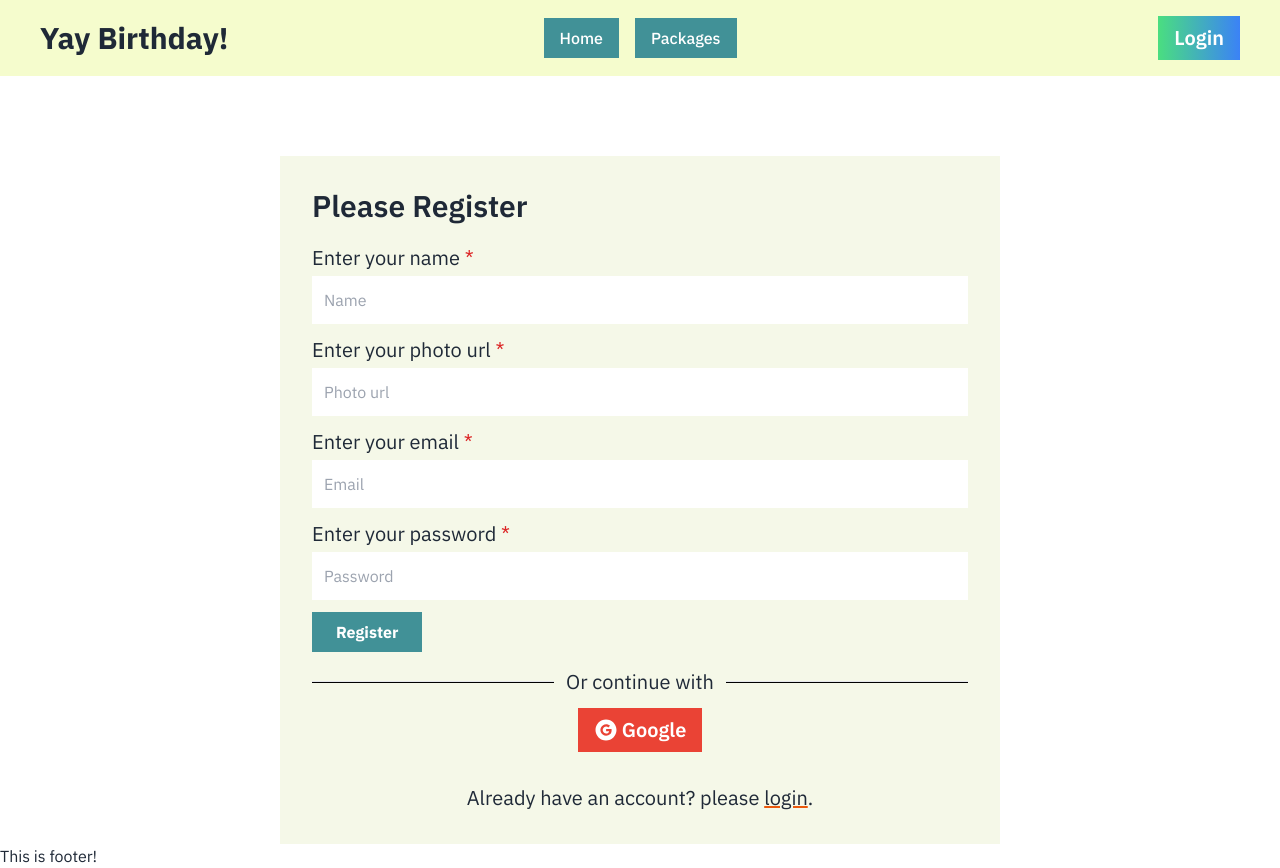
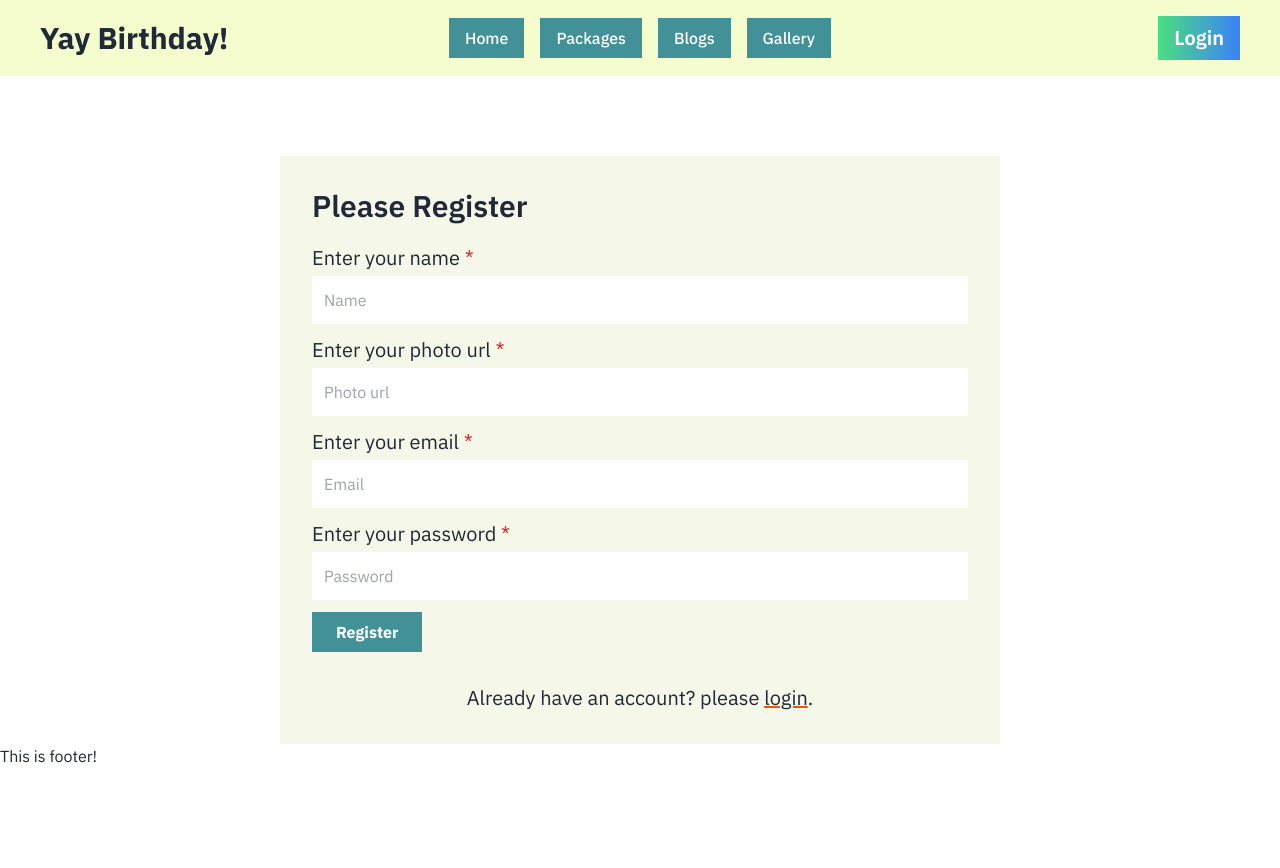
Before and after one commit to abusayed0/yay-birthday-batch8, a React (Vite) app: page /register in a window 1280 px wide. After the commit the page ends 800 px from the top, so only its background shows below. Built offline with nearby package versions, Linux system fonts and the light colour scheme.

Commit message:
added private route system

```diff
--- a/src/components/context-provider/AuthProvider.jsx
+++ b/src/components/context-provider/AuthProvider.jsx
@@ -3,9 +3,13 @@ import PropTypes from 'prop-types';
 
 export const AuthContext = createContext(null);
 
-const AuthProvider = ({children}) => {
+const AuthProvider = ({ children }) => {
     const [loggedUser, setLoggedUser] = useState(null);
-    const contextValue = {loggedUser};
+    const [isLoading, setIsLoading] = useState(false);
+    const contextValue = {
+        loggedUser,
+        isLoading
+    };
     return (
         <AuthContext.Provider value={contextValue}>
             {
@@ -15,6 +19,6 @@ const AuthProvider = ({children}) => {
     );
 };
 AuthProvider.propTypes = {
-    children : PropTypes.element.isRequired
+    children: PropTypes.element.isRequired
 };
 export default AuthProvider;
--- /dev/null
+++ b/src/components/pages/blogs-page/blogs/Blogs.jsx
@@ -0,0 +1,10 @@
+
+const Blogs = () => {
+    return (
+        <div>
+            <h2>This is blogs page!</h2>
+        </div>
+    );
+};
+
+export default Blogs;
--- /dev/null
+++ b/src/components/pages/galllery-page/gallery/Gallery.jsx
@@ -0,0 +1,10 @@
+
+const Gallery = () => {
+    return (
+        <div>
+            <h2>This is gallery page!</h2>
+        </div>
+    );
+};
+
+export default Gallery;
--- a/src/components/pages/login-page/login/Login.jsx
+++ b/src/components/pages/login-page/login/Login.jsx
@@ -1,10 +1,18 @@
-import { Link } from "react-router-dom";
+import { Link, useLocation } from "react-router-dom";
 import {AiFillGoogleCircle} from "react-icons/ai"
 const Login = () => {
+  const location = useLocation();
+  const from = location.state?.from || "/";
+  console.log(from);
+  const handleEmailPassLogin = (e) => {
+    e.preventDefault();
+    console.log("btn clicked");
+
+  };
   return (
     <div className="mt-20 bg-[#f5f8e8]  p-5 md:p-8 w-full md:w-4/5 lg:w-3/5 mx-auto">
       <h2 className="text-2xl md:text-3xl font-semibold">Please Login</h2>
-      <form className="mt-5 flex flex-col gap-3  items-start">
+      <form onSubmit={handleEmailPassLogin} className="mt-5 flex flex-col gap-3  items-start">
         <div className="w-full">
           <label htmlFor="email" className="text-xl">Enter your email <span className="text-red-600">*</span></label>
           <input type="email" name="email" id="email" className="mt-1 w-full p-3" placeholder="Email" required />
--- a/src/components/pages/package-details-page/PackageDetails.jsx
+++ b/src/components/pages/package-details-page/PackageDetails.jsx
@@ -31,7 +31,7 @@ const PackageDetails = () => {
                     }
                 </ul>
                 <div className="mt-6">
-                    <button className="px-4 py-3 text-white font-semibold bg-orange-600 hover:bg-orange-800 text-xl">Book Now</button>
+                    <button className="px-3 py-2 md:px-4 md:py-3  text-white font-semibold bg-orange-600 hover:bg-orange-800 text-xl">Book Now</button>
                 </div>
             </div>
         </div>
--- /dev/null
+++ b/src/components/pages/protected-page/Protected.jsx
@@ -0,0 +1,23 @@
+import { useContext } from "react";
+import { AuthContext } from "../../context-provider/AuthProvider";
+import PropTypes from 'prop-types';
+import { Navigate, useLocation } from "react-router-dom";
+
+const Protected = ({chlidren}) => {
+    const location = useLocation();
+    const state = {
+        from : location.pathname
+    };
+    const {loggedUser, isLoading} = useContext(AuthContext);
+    if(isLoading){
+        return <p>Loading</p>
+    }
+    else if(!loggedUser){
+        return <Navigate to="/login" state={state} replace={true}/>
+    }
+    return chlidren;
+};
+Protected.propTypes = {
+    chlidren : PropTypes.element.isRequired
+};
+export default Protected;
--- a/src/components/pages/resgister-page/register/Register.jsx
+++ b/src/components/pages/resgister-page/register/Register.jsx
@@ -1,11 +1,14 @@
-import { AiFillGoogleCircle } from "react-icons/ai";
 import { Link } from "react-router-dom";
 
 const Register = () => {
+    const handleRegister = (e) => {
+            e.preventDefault();
+            console.log("btn clicked");
+    };
     return (
         <div className="mt-20 bg-[#f5f8e8] p-5 md:p-8 w-full md:w-4/5 lg:w-3/5 mx-auto">
             <h2 className="text-2xl md:text-3xl font-semibold">Please Register</h2>
-            <form className="mt-5 flex flex-col gap-3 items-start">
+            <form onSubmit={handleRegister} className="mt-5 flex flex-col gap-3 items-start">
                 <div className="w-full">
                     <label htmlFor="name" className="text-xl">Enter your name <span className="text-red-600">*</span></label>
                     <input type="text" name="name" id="name" className="mt-1 w-full p-3" placeholder="Name" required />
@@ -24,19 +27,7 @@ const Register = () => {
                 </div>
                 <button className="px-6 py-2 text-white font-bold bg-btnPrimaryBg hover:bg-[#12486B]">Register</button>
             </form>
-            <div className="mt-4">
-                <div className="flex items-center gap-3">
-                    <hr className="h-[2px] bg-black flex-1" />
-                    <p className="text-xl">Or continue with</p>
-                    <hr className="h-[2px] bg-black flex-1" />
-                </div>
-                <div className="mt-3 flex justify-center">
-                    <button className="px-4 py-2 text-white font-semibold bg-[#ea4335] flex items-center gap-1">
-                        <AiFillGoogleCircle className="text-2xl" />
-                        <span className="text-xl"> Google</span>
-                    </button>
-                </div>
-            </div>
+
             <p className="text-xl mt-8 text-center">Already have an account? please <Link to="/login" className="underline decoration-orange-600 hover:no-underline">login</Link>.</p>
         </div>
     );
--- a/src/components/shared/navbar/Navbar.jsx
+++ b/src/components/shared/navbar/Navbar.jsx
@@ -13,6 +13,8 @@ const Navbar = () => {
                         <ul tabIndex={0} className="flex flex-col gap-2 dropdown-content mt-4 z-[1] p-3 shadow nav-bg rounded-box w-52">
                             <li><NavLink to="/" className="block px-4 py-2 bg-btnPrimaryBg text-white font-medium hover:bg-[#12486B]">Home</NavLink></li>
                             <li><NavLink to="/packages" className="block px-4 py-2 bg-btnPrimaryBg text-white font-medium hover:bg-[#12486B]">Packages</NavLink></li>
+                            <li><NavLink to="/blogs" className="block px-4 py-2 bg-btnPrimaryBg text-white font-medium hover:bg-[#12486B]">Blogs</NavLink></li>
+                            <li><NavLink to="/gallery" className="block px-4 py-2 bg-btnPrimaryBg text-white font-medium hover:bg-[#12486B]">Gallery</NavLink></li>
                         </ul>
                     </div>
                     <a className="text-3xl font-bold">Yay Birthday!</a>
@@ -21,6 +23,8 @@ const Navbar = () => {
                     <ul className="flex gap-4">
                         <li><NavLink to="/" className="inline-block px-4 py-2 bg-btnPrimaryBg text-white font-medium hover:bg-[#12486B]">Home</NavLink></li>
                         <li><NavLink to="/packages" className="inline-block px-4 py-2 bg-btnPrimaryBg text-white font-medium hover:bg-[#12486B]">Packages</NavLink></li>
+                        <li><NavLink to="/blogs" className="inline-block px-4 py-2 bg-btnPrimaryBg text-white font-medium hover:bg-[#12486B]">Blogs</NavLink></li>
+                        <li><NavLink to="/gallery" className="inline-block px-4 py-2 bg-btnPrimaryBg text-white font-medium hover:bg-[#12486B]">Gallery</NavLink></li>
                     </ul>
                 </div>
                 <div className="navbar-end w-2/5 md:w-1/2">
--- a/src/components/shared/single-package/SinglePackage.jsx
+++ b/src/components/shared/single-package/SinglePackage.jsx
@@ -1,10 +1,8 @@
 import PropTypes from 'prop-types';
-import { useContext } from 'react';
-import { AuthContext } from '../../context-provider/AuthProvider';
+
 import { useNavigate } from 'react-router-dom';
 
 const SinglePackage = ({ singlePackageData }) => {
-    console.log(useContext(AuthContext));
     const { id, thumbnail, name, description, price } = singlePackageData;
     const navigate = useNavigate();
     return (
--- a/src/router/Router.jsx
+++ b/src/router/Router.jsx
@@ -5,6 +5,9 @@ import Login from "../components/pages/login-page/login/Login";
 import Packages from "../components/pages/packages-page/packages/Packages";
 import PackageDetails from "../components/pages/package-details-page/PackageDetails";
 import Register from "../components/pages/resgister-page/register/Register";
+import Gallery from "../components/pages/galllery-page/gallery/Gallery";
+import Blogs from "../components/pages/blogs-page/blogs/Blogs";
+import Protected from "../components/pages/protected-page/Protected";
 
 const router = createBrowserRouter([{
     path: "/",
@@ -12,18 +15,26 @@ const router = createBrowserRouter([{
     children: [
         {
             path: "/",
-            loader : () => fetch("/data.json"),
+            loader: () => fetch("/data.json"),
             element: <Home/>
         },
         {
             path: "/packages",
-            loader : () => fetch("/data.json"),
+            loader: () => fetch("/data.json"),
             element: <Packages/>
         },
         {
+            path: "/blogs",
+            element: <Protected><Blogs/></Protected>
+        },
+        {
+            path: "/gallery",
+            element: <Protected><Gallery/></Protected>
+        },
+        {
             path: "/:id/details",
-            loader : () => fetch("/data.json"),
-            element: <PackageDetails/>
+            loader: () => fetch("/data.json"),
+            element: <Protected><PackageDetails/></Protected>
         },
         {
             path: "/login",
```
